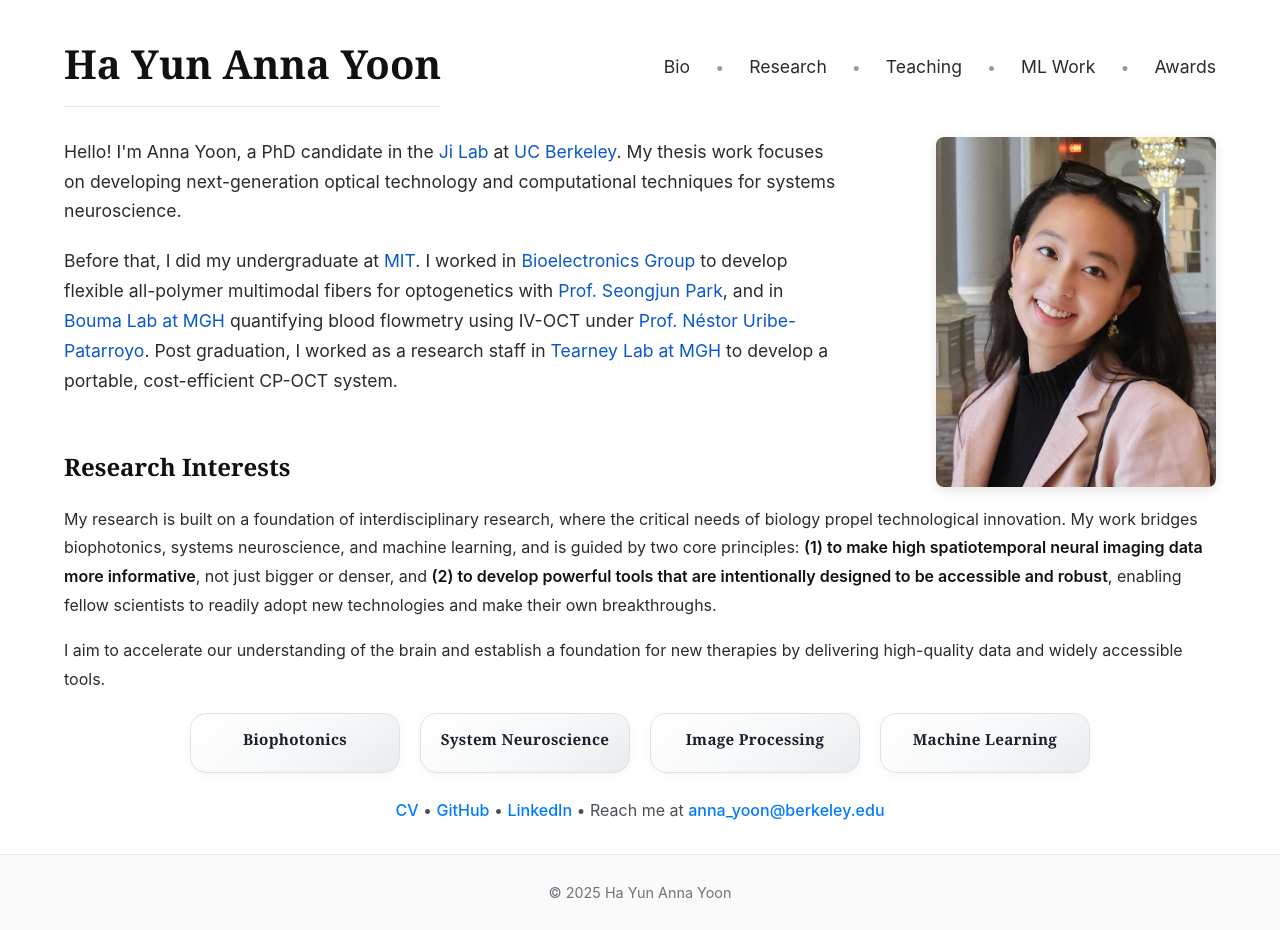
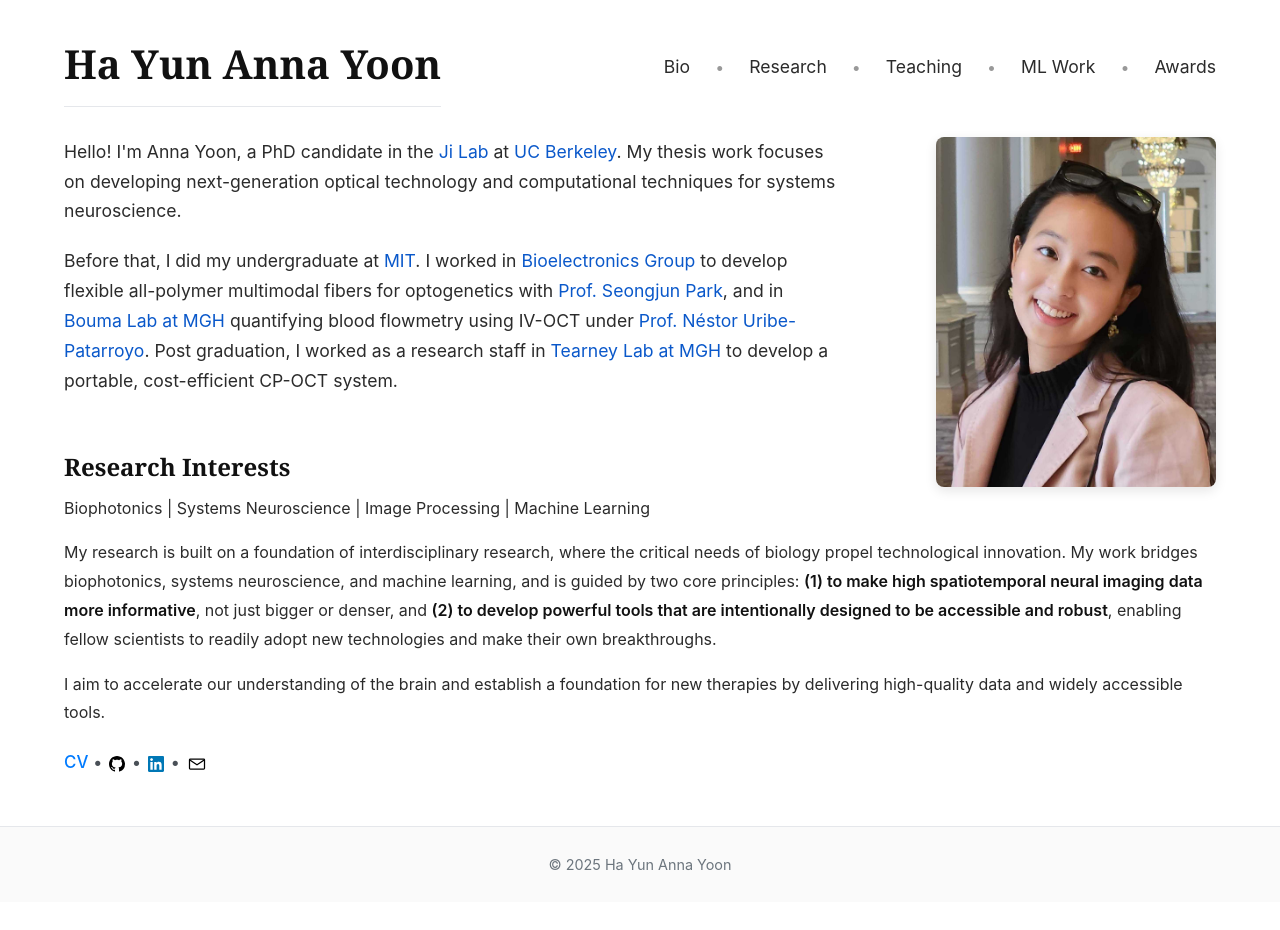
Before and after one commit to annahayoon/annahayoon.github.io, a Jekyll site: the page preview.html, which Jekyll copies as it is, in a window 1280 px wide. Built offline with Jekyll 4.4.1, drawn with Linux system fonts in a browser that asks for light colours; after the commit the page ends 902 px from its top, so only the background shows below that.

Commit message:
Update research interests styling and contact icons
- Converted research interests from card layout to horizontal pipe-separated list
- Added SVG icons for GitHub, LinkedIn, and email in contact section
- Standardized icon heights and improved visual consistency
- Enhanced envelope icon size for better visibility

```diff
--- a/_config.yml
+++ b/_config.yml
@@ -7,7 +7,7 @@ url: ""
 
 # Social media links
 github_username:  annahayoon
-linkedin_username: ha-yun-anna-yoon-509030118
+linkedin_username: ha-yun-anna-yoon
 profile_pic: /assets/images/profile.jpg
 
 # Build settings
--- a/assets/css/style.css
+++ b/assets/css/style.css
@@ -327,14 +327,18 @@ body {
 .interest-panel {
     background: linear-gradient(145deg, #ffffff 0%, #f8f9fa 50%, #e9ecef 100%);
     border: 1px solid #dee2e6;
-    border-radius: 16px;
-    padding: 16px 12px;
+    border-radius: 20px;
+    padding: 24px 16px;
     text-align: center;
     transition: all 0.4s cubic-bezier(0.4, 0, 0.2, 1);
     position: relative;
     overflow: hidden;
-    box-shadow: 0 2px 8px rgba(0, 0, 0, 0.04);
+    box-shadow: 0 4px 16px rgba(0, 0, 0, 0.06), 0 1px 4px rgba(0, 0, 0, 0.04);
     backdrop-filter: blur(10px);
+    min-height: 80px;
+    display: flex;
+    align-items: center;
+    justify-content: center;
 }
 
 .interest-panel::before {
@@ -370,8 +374,8 @@ body {
 
 .interest-panel:hover {
     border-color: #007bff;
-    box-shadow: 0 12px 32px rgba(0, 123, 255, 0.12), 0 4px 16px rgba(0, 0, 0, 0.08);
-    transform: translateY(-4px) scale(1.02);
+    box-shadow: 0 16px 40px rgba(0, 123, 255, 0.15), 0 8px 24px rgba(0, 0, 0, 0.1);
+    transform: translateY(-6px) scale(1.03);
 }
 
 .interest-panel:hover::before {
@@ -383,14 +387,16 @@ body {
 }
 
 .interest-panel h4 {
-    margin: 0 0 6px 0;
-    font-size: 0.95rem;
+    margin: 0;
+    font-size: 1.1rem;
     font-weight: 700;
     color: #1a202c;
-    letter-spacing: 0.3px;
+    letter-spacing: 0.5px;
     position: relative;
     z-index: 2;
-    line-height: 1.3;
+    line-height: 1.2;
+    text-transform: uppercase;
+    font-size: 0.9rem;
 }
 
 .interest-panel p {
--- a/preview.html
+++ b/preview.html
@@ -13,6 +13,20 @@
     <meta property="og:url" content="https://annahayoon.github.io/">
     <meta name="twitter:card" content="summary">
     <link rel="stylesheet" type="text/css" href="assets/css/style.css">
+    <style>
+        @font-face {
+            font-family: 'FontAwesome';
+            src: url('../fonts/FontAwesome.ttf') format('truetype');
+            font-weight: normal;
+            font-style: normal;
+        }
+        .fa {
+            font-family: 'FontAwesome';
+            font-style: normal;
+            font-weight: normal;
+            text-decoration: none;
+        }
+    </style>
 </head>
 <body>
     <a class="skip-link" href="#main-content">Skip to content</a>
@@ -48,7 +62,13 @@
             </div>
 
             <div style="margin-top: -90px; margin-bottom: 10px; margin-left: -64px; margin-right: -64px; padding-left: 64px; padding-right: 64px;">
-                <h2 style="margin-top: 0; margin-bottom: 10px; font-size: 1.5rem;">Research Interests</h2>
+                <h2 style="margin-top: 0; margin-bottom: 5px; font-size: 1.5rem;">Research Interests</h2>
+                <p style="margin: 0 0 15px 0; color: var(--text-color);">
+                  <a href="research-publications.html#faced-microscope" style="color: var(--text-color); text-decoration: none;">Biophotonics</a> |
+                  <a href="research-publications.html#conference" style="color: var(--text-color); text-decoration: none;">Systems Neuroscience</a> |
+                  <a href="research-publications.html" style="color: var(--text-color); text-decoration: none;">Image Processing</a> |
+                  <a href="ml-work.html" style="color: var(--text-color); text-decoration: none;">Machine Learning</a>
+                </p>
 
                 <div style="width: 100%; max-width: none;">
                     <p style="max-width: none !important; margin-bottom: 10px;">My research is built on a foundation of interdisciplinary research, where the critical needs of biology propel technological innovation. My work bridges biophotonics, systems neuroscience, and machine learning, and is guided by two core principles: <strong>(1) to make high spatiotemporal neural imaging data more informative</strong>, not just bigger or denser, and <strong>(2) to develop powerful tools that are intentionally designed to be accessible and robust</strong>, enabling fellow scientists to readily adopt new technologies and make their own breakthroughs.</p>
@@ -57,28 +77,25 @@
                 </div>
                 </div>
 
-                <div class="research-interests-grid">
-                  <div class="interest-panel">
-                    <h4><a href="research.html" style="color: inherit; text-decoration: none;">Biophotonics</a></h4>
-                  </div>
-                  <div class="interest-panel">
-                    <h4><a href="research.html" style="color: inherit; text-decoration: none;">System Neuroscience</a></h4>
-                  </div>
-                  <div class="interest-panel">
-                    <h4><a href="publications.html" style="color: inherit; text-decoration: none;">Image Processing</a></h4>
-                  </div>
-                  <div class="interest-panel">
-                    <h4><a href="ml-work.html" style="color: inherit; text-decoration: none;">Machine Learning</a></h4>
-                  </div>
-                </div>
-            </div>
-
-            <div style="margin-top: -15px; margin-bottom: 10px;">
-                <p style="font-size: 1rem; color: #495057; margin: 10px 0 20px 0; text-align: center;">
+            <div style="margin-top: 20px; margin-bottom: 10px;">
+                <p style="font-size: 1.056rem; color: #495057; margin: 10px 0 20px 0; text-align: left;">
                     <a href="assets/cv/academic_cv.pdf" target="_blank" style="color: #007bff; text-decoration: none; font-weight: 500;">CV</a> •
-                    <a href="https://github.com/hayun-yoon" target="_blank" style="color: #007bff; text-decoration: none; font-weight: 500;">GitHub</a> •
-                    <a href="https://www.linkedin.com/in/ha-yun-anna-yoon-509030118" target="_blank" style="color: #007bff; text-decoration: none; font-weight: 500;">LinkedIn</a> •
-                    Reach me at <a href="mailto:anna_yoon@berkeley.edu" style="color: #007bff; text-decoration: none; font-weight: 500;">anna_yoon@berkeley.edu</a>
+                    <a href="https://github.com/annahayoon" target="_blank" style="color: #007bff; text-decoration: none; font-weight: 500;">
+                        <svg width="16" height="16" viewBox="0 0 16 16" fill="#000000" xmlns="http://www.w3.org/2000/svg" style="vertical-align: middle; margin: 0 2px;">
+                            <path d="M8 0C3.58 0 0 3.58 0 8c0 3.54 2.29 6.53 5.47 7.59.4.07.55-.17.55-.38 0-.19-.01-.82-.01-1.49-2.01.37-2.53-.49-2.69-.94-.09-.23-.48-.94-.82-1.13-.28-.15-.68-.52-.01-.53.63-.01 1.08.58 1.23.82.72 1.21 1.87.87 2.33.66.07-.52.28-.87.51-1.07-1.78-.2-3.64-.89-3.64-3.95 0-.87.31-1.59.82-2.15-.08-.2-.36-1.02.08-2.12 0 0 .67-.21 2.2.82.64-.18 1.32-.27 2-.27s1.36.09 2 .27c1.53-1.03 2.2-.82 2.2-.82.44 1.1.16 1.92.08 2.12.51.56.82 1.28.82 2.15 0 3.07-1.87 3.75-3.65 3.95.29.25.54.73.54 1.48 0 1.07-.01 1.93-.01 2.2 0 .21.15.46.55.38A8.013 8.013 0 0016 8c0-4.42-3.58-8-8-8z"/>
+                        </svg>
+                    </a> •
+                    <a href="https://www.linkedin.com/in/ha-yun-anna-yoon" target="_blank" style="color: #007bff; text-decoration: none; font-weight: 500;">
+                        <svg width="16" height="16" viewBox="0 0 24 24" xmlns="http://www.w3.org/2000/svg" style="vertical-align: middle; margin: 0 2px;">
+                            <path d="M20.447 20.452h-3.554v-5.569c0-1.328-.027-3.037-1.852-3.037-1.853 0-2.136 1.445-2.136 2.939v5.667H9.351V9h3.414v1.561h.046c.477-.9 1.637-1.85 3.37-1.85 3.601 0 4.267 2.37 4.267 5.455v6.286zM5.337 7.433c-1.144 0-2.063-.926-2.063-2.065 0-1.138.92-2.063 2.063-2.063 1.14 0 2.064.925 2.064 2.063 0 1.139-.925 2.065-2.064 2.065zm1.782 13.019H3.555V9h3.564v11.452zM22.225 0H1.771C.792 0 0 .774 0 1.729v20.542C0 23.227.792 24 1.771 24h20.451C23.2 24 24 23.227 24 22.271V1.729C24 .774 23.2 0 22.222 0h.003z" fill="#0077B5"/>
+                        </svg>
+                    </a> •
+                    <a href="mailto:anna_yoon@berkeley.edu" style="color: #007bff; text-decoration: none; font-weight: 500;">
+                        <svg width="20" height="20" viewBox="0 0 24 24" xmlns="http://www.w3.org/2000/svg" style="vertical-align: middle; margin: 0 2px;">
+                            <rect x="3" y="6" width="18" height="12" rx="1" fill="#FFFFFF" stroke="#000000" stroke-width="1.5"/>
+                            <path d="M3 7l9 6 9-6" stroke="#000000" stroke-width="1.5" fill="none"/>
+                        </svg>
+                    </a>
                 </p>
             </div>
 
```
Also changed, not shown: index.md (+6 -2 lines), research.md (+18 -1 lines).
